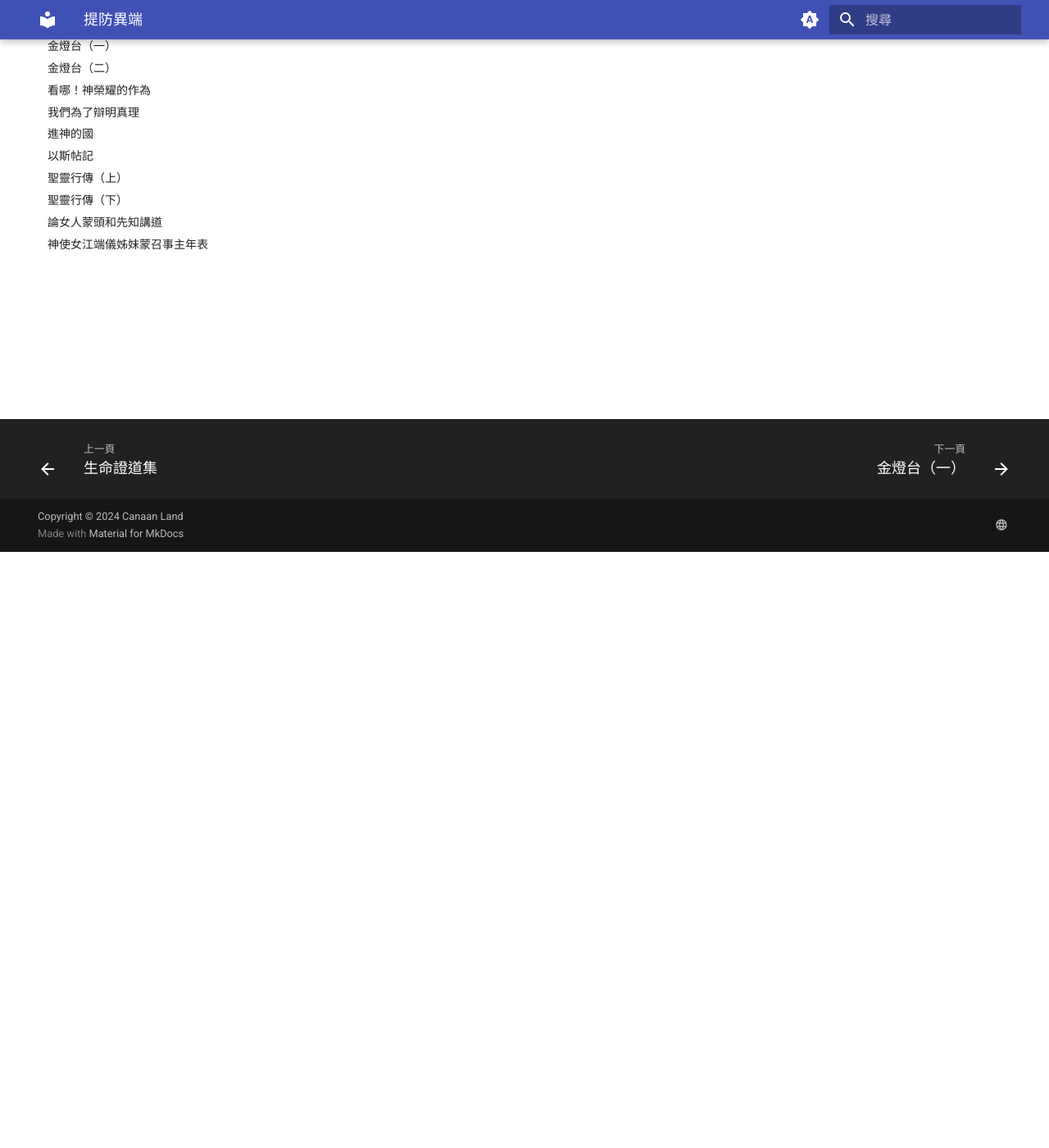
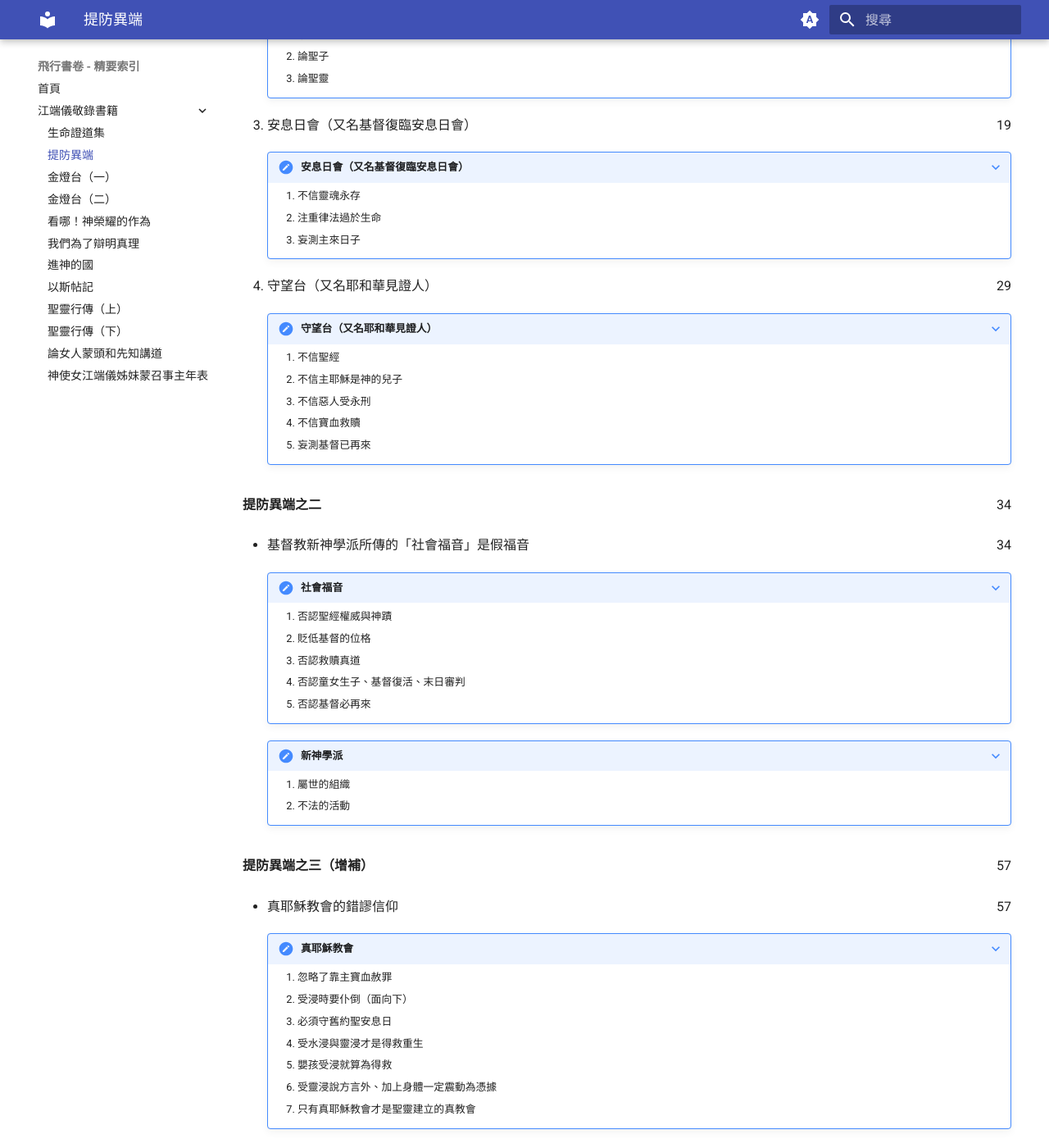
Before and after one commit to canaan-land/s-books, an MkDocs documentation site: the page built from docs/江端儀敬錄書籍/提防異端.md, in a window 1280 px wide and 1400 px high, scrolled down 727 px. Shown: the whole window at 82% size. Built offline with MkDocs 1.6.1 and Material for MkDocs 9.7.7, drawn with Linux system fonts in a browser that asks for light colours; some of the changed text lies outside the part shown.

Commit message:
提防異端重點標註

```diff
--- a/docs/江端儀敬錄書籍/提防異端.md
+++ b/docs/江端儀敬錄書籍/提防異端.md
@@ -4,19 +4,69 @@
 **提防異端之一**  <span style="float: right;">1</span>
 
 * 前　言 <span style="float: right;">1</span>
-<ol start="1">
-<li>天主教（又名羅馬教） <span style="float: right;">4</span></li>
-<li>摩門教（又名耶穌基督末世聖徒教會） <span style="float: right;">15</span></li>
-<li>安息日會（又名基督復臨安息日會） <span style="float: right;">19</span></li>
-<li>守望台（又名耶和華見證人） <span style="float: right;">29</span></li>
-</ol>
+<!-- -->
+1. 天主教（又名羅馬教） <span style="float: right;">4</span>
+
+    ???+ note "天主教（又名羅馬教）"
+        1. 教皇作元首
+        1. 不提倡教徒讀聖經
+        1. 向教皇神父告解認罪
+        1. 馬利亞作中保
+        1. 拜偶像拜聖物
+        1. 煉獄
+        1. 贖罪票
+        1. 禁止嫁娶和禁戒食物
+        1. 洗禮和領聖體
+
+1. 摩門教（又名耶穌基督末世聖徒教會） <span style="float: right;">15</span>
+
+    ???+ note "摩門教（又名耶穌基督末世聖徒教會）"
+        1. 論聖父
+        1. 論聖子
+        1. 論聖靈
+
+1. 安息日會（又名基督復臨安息日會） <span style="float: right;">19</span>
+
+    ???+ note "安息日會（又名基督復臨安息日會）"
+        1. 不信靈魂永存
+        1. 注重律法過於生命
+        1. 妄測主來日子
+
+1. 守望台（又名耶和華見證人） <span style="float: right;">29</span>
+
+    ???+ note "守望台（又名耶和華見證人）"
+        1. 不信聖經
+        1. 不信主耶穌是神的兒子
+        1. 不信惡人受永刑
+        1. 不信寶血救贖
+        1. 妄測基督已再來
 
 **提防異端之二** <span style="float: right;">34</span>
 
 * 基督教新神學派所傳的「社會福音」是假福音 <span style="float: right;">34</span>
 
+    ???+ note "社會福音"
+        1. 否認聖經權威與神蹟
+        1. 貶低基督的位格
+        1. 否認救贖真道
+        1. 否認童女生子、基督復活、末日審判
+        1. 否認基督必再來
+
+    ???+ note "新神學派"
+        1. 屬世的組織
+        1. 不法的活動
+
 **提防異端之三（增補）** <span style="float: right;">57</span>
 
 * 真耶穌教會的錯謬信仰 <span style="float: right;">57</span>
 
+    ???+ note "真耶穌教會"
+        1. 忽略了靠主寶血赦罪
+        1. 受浸時要仆倒（面向下）
+        1. 必須守舊約聖安息日
+        1. 受水浸與靈浸才是得救重生
+        1. 嬰孩受浸就算為得救
+        1. 受靈浸說方言外、加上身體一定震動為憑據
+        1. 只有真耶穌教會才是聖靈建立的真教會
+
 **最後的結論** <span style="float: right;">71</span>
```
Also changed, not shown: docs/江端儀敬錄書籍/生命證道集.md (+3 -1 lines).
